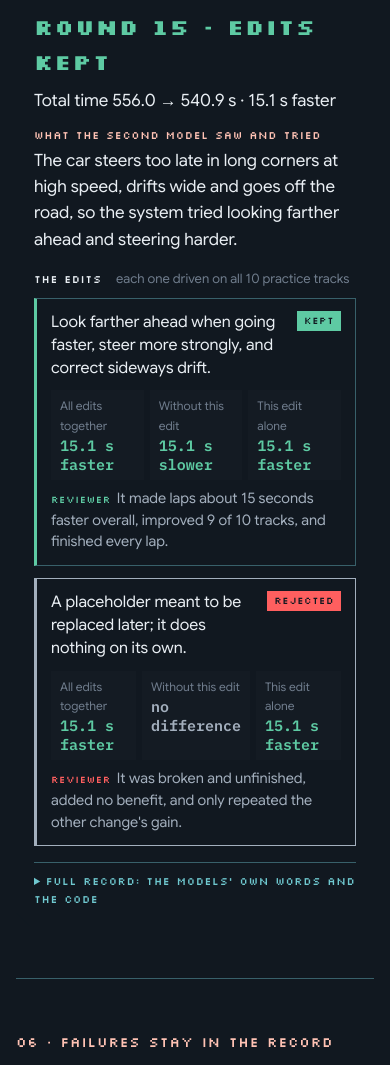
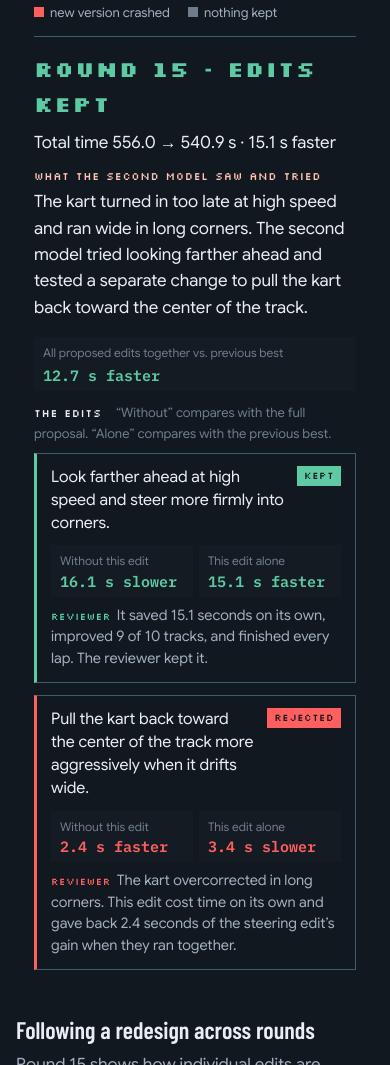
Before and after one commit to RunRiotComeOn/race-ahead-site, a plain HTML site: page index.html in a window 390 px wide. Shown: the part 8406-9471 px from the top of the page. Drawn offline with Linux system fonts and the light colour scheme; animation ran at ten frames a second.

Commit message:
Unify the round explorer and redesign history

```diff
--- a/index.html
+++ b/index.html
@@ -14,7 +14,7 @@
 <header class="top">
   <a class="logo" href="#top"><span>Race</span> <b>Ahead</b></a>
   <nav>
-    <a href="#drive">How it drives</a><a href="#start">The start</a><a href="#system">How it learns</a><a href="#evolution">Getting faster</a><a href="#round">One round</a><a href="#history">History</a><a href="#unseen">New track</a>
+    <a href="#drive">How it drives</a><a href="#start">The start</a><a href="#system">How it learns</a><a href="#evolution">Getting faster</a><a href="#round">What gets kept</a><a href="#unseen">New track</a>
     <a class="cta" href="play/">Race our AI</a>
   </nav>
 </header>
@@ -84,26 +84,27 @@
 </section>
 
 <section id="round">
-  <p class="kicker px">05 · Open one round</p>
-  <h2>Every edit is measured three ways, then judged in writing</h2>
-  <p class="lead">Each square is one round: the total time of the best version on the 10 practice tracks after that round (lower is faster). Click a square to see, in plain words, what the system tried, how each edit did on the track, and why the reviewer kept or rejected it. Round 15 is open: one edit kept, one rejected.</p>
+  <p class="kicker px">05 · Inside the improvement process</p>
+  <h2>How the system decides what to keep</h2>
+  <div class="round-stage">
+    <h3>Choosing edits in one round</h3>
+    <p class="lead">Each square shows the best total time on the 10 practice tracks after that round. Select a square to see what the system tried and why the reviewer kept or rejected each edit. Round 15 starts open with one edit kept and one rejected. The edit comparisons use illustrative timings.</p>
     <div class="explorer">
       <div class="curvebox"><svg id="curve" role="img" aria-label="Total time of the best version after each round"></svg><div class="legend" id="curveLegend"></div></div>
       <div class="rdetail" id="rDetail"></div>
     </div>
-</section>
-
-<section id="history">
-  <p class="kicker px">06 · Failures stay in the record</p>
-  <h2>Big redesigns, crashes and repairs are all kept</h2>
-  <p class="lead">The cyan line is the best version so far; each square on it is a round that made it faster (the number is its total time in seconds). A big redesign is built on a side track below the line and joins the main line only once it is faster and the reviewer agrees. A red cross is a round where the new version crashed. In rounds 1–5 a bold rewrite crashed on every track; each error message went back to the system until it gave the redesign up. In round 20 another redesign crashed on every track, was repaired in round 21, and joined the main line. Click any side track.</p>
+  </div>
+  <div id="history" class="round-stage">
+    <h3>Following a redesign across rounds</h3>
+    <p class="lead">Round 15 shows how individual edits are picked. Bigger redesigns are tested on branches and join the main line only if they beat the best time and pass review. Select a branch to see why the first redesign was dropped after round 5 or how the round 20 crash was fixed by round 21.</p>
     <div class="lineage"><div class="lscroll"><svg id="lineage" role="img" aria-label="The best version so far and the side tracks of bigger redesigns"></svg></div><p class="swipe">Swipe the chart sideways to see all 40 rounds.</p>
       <div class="legend"><span><i style="background:var(--fast)"></i>best version so far</span><span><i style="background:var(--faster)"></i>small edits kept</span><span><i style="background:var(--best)"></i>redesign that joined</span><span><i style="background:var(--slower)"></i>redesign given up · crash</span><span><i style="background:var(--chalk-3)"></i>refused by the reviewer</span></div>
       <div class="bdetail" id="bDetail"></div></div>
+  </div>
 </section>
 
 <section id="unseen">
-  <p class="kicker px">07 · A track it never practiced on</p>
+  <p class="kicker px">06 · A track it never practiced on</p>
   <h2>Back to the snowy track: first version, final version and the game's own AI</h2>
   <p class="lead">The snowy track from the start was never used for practice. Three real laps on it, replayed side by side: the bad first version, the version after 40 rounds, and the game's own AI.</p>
   <div class="race" id="raceUnseen"></div>
@@ -146,6 +147,6 @@
 <script src="data.js"></script>
 <script src="laps.js"></script>
 <script src="laps-unseen.js"></script>
-<script src="site.js?v=28-combined"></script>
+<script src="site.js?v=30-merged-rounds"></script>
 </body>
 </html>
--- a/site.js
+++ b/site.js
@@ -226,7 +226,7 @@
     branch_merge_rejected: ['faster, but the reviewer refused to let it join', '--chalk-2'], branch_merge_blocked: ['faster, held back to fix a flaw', '--chalk-2'] };
   const outLabel = o => (OUT[o.split('+')[0]] || [o.replace(/_/g, ' ')])[0] + (o.includes('+branch_dropped') ? ' · redesign dropped' : '');
   const kind = r => r.crash ? '--slower' : r.outcome === 'adopted' ? '--faster' : r.outcome === 'branch_merged' ? '--best' : r.branch ? '--slow' : '--chalk-3';
-  let cur = R.findIndex(r => r.round === 15), focus = 's2_steer_body';
+  let cur = R.findIndex(r => r.round === 15);
   $('curveLegend').innerHTML = [['--faster', 'edits kept'], ['--best', 'bigger redesign joined'], ['--slow', 'working on a bigger redesign'], ['--slower', 'new version crashed'], ['--chalk-3', 'nothing kept']]
     .map(([c, t]) => `<span><i style="background:var(${c})"></i>${t}</span>`).join('');
   function curve() {
@@ -244,42 +244,106 @@
       el('rect', { x: x(i) - (W - L - Rm) / n / 2, y: Tm, width: (W - L - Rm) / n, height: H - Tm - B, fill: 'transparent' }, g);
       if (r.crash) el('path', { d: `M${x(i) - s},${yy - s}l${2 * s},${2 * s}m0,${-2 * s}l${-2 * s},${2 * s}`, stroke: c, 'stroke-width': 3 }, g);
       else el('rect', { x: x(i) - s, y: yy - s, width: 2 * s, height: 2 * s, fill: c, stroke: css('--panel'), 'stroke-width': 1.5 }, g);
-      const go = () => { cur = i; focus = null; curve(); detail(); };
+      const go = () => { cur = i; curve(); detail(); };
       g.addEventListener('click', go); g.addEventListener('keydown', e => { if (e.key === 'Enter' || e.key === ' ') { e.preventDefault(); go(); } });
     });
   }
-  // plain-language view of a round (captions written for general readers, demo_export.py --plain); the full record stays one click away
-  const secs = v => Math.abs(v) < 0.05 ? null : Math.abs(v).toFixed(1) + ' s';
-  const meas = (label, v, kind) => {
-    if (v == null) return '';
-    const s = secs(v), txt = !s ? 'no difference' : kind === 'without' ? (v > 0 ? `${s} slower` : `${s} faster`) : (v > 0 ? `${s} faster` : `${s} slower`);
-    const good = s && (kind === 'without' ? v > 0 : v > 0), bad = s && !good;
-    return `<div class="m"><span>${label}</span><b class="${good ? 'g' : bad ? 'r' : ''}">${txt}</b></div>`;
+  // The explorer uses edited examples for cases where the raw evaluations are hard to interpret.
+  const ROUND_EXAMPLES = {
+    6: { items: { i2: { plain_why: 'The label now matches the kart’s actual top speed. It has no effect on the lap times.' } } },
+    7: { items: { a1: { alone_s: 0 }, a2: { alone_s: 0 } } },
+    9: {
+      review: 'Drifting saved time overall, but the kart ran off the road and needed six resets. The reviewer left the whole feature out.',
+      items: {
+        q_drift: { plain_why: 'The switch does nothing by itself. Removing it disables the drift feature.' },
+        pb_drift: { plain_why: 'The rule limits where the kart tries to drift. The kart still ran wide in some corners.' },
+        e_drift_key: { loo_s: 'Could not run', plain_why: 'The drift logic needs this counter, but the counter alone changes nothing.' },
+        e_consts: { loo_s: 'Needs the drift settings', plain_why: 'The settings only affect the kart when the drift logic uses them.' },
+        e_drift_tail: { alone_s: 'Needs the other drift edits', plain_why: 'This is what makes the kart drift. It needs the switch, the counter and the settings.' }
+      }
+    },
+    10: { review: 'The redesign was faster, but its three cornering settings made the kart drive the same way. It stayed on the side branch until the settings were fixed.' },
+    13: { review: 'The redesign cut total time, but the game had to put the kart back on the road twice. The reviewer rejected it because it was too unreliable in fast corners.' },
+    15: {
+      all: 12.72,
+      noticed: 'The kart turned in too late at high speed and ran wide in long corners. The second model tried looking farther ahead and tested a separate change to pull the kart back toward the center of the track.',
+      items: {
+        s1_steer_ctrl: {
+          plain: 'Look farther ahead at high speed and steer more firmly into corners.',
+          alone_s: 15.12,
+          loo_s: 16.12,
+          plain_why: 'It saved 15.1 seconds on its own, improved 9 of 10 tracks, and finished every lap. The reviewer kept it.'
+        },
+        s2_steer_body: {
+          plain: 'Pull the kart back toward the center of the track more aggressively when it drifts wide.',
+          alone_s: -3.4,
+          loo_s: -2.4,
+          plain_why: 'The kart overcorrected in long corners. This edit cost time on its own and gave back 2.4 seconds of the steering edit’s gain when they ran together.'
+        }
+      }
+    },
+    22: {
+      items: {
+        kb_base: { status: ['Failed re-check', 'n'], plain_why: 'The reviewer picked this edit after a small gain on its own. That gain disappeared when it was run again.' },
+        grip_eff: { plain_why: 'The two edits worked better together, but this one alone slowed the kart on nearly every track.' }
+      }
+    },
+    31: {
+      items: {
+        sat_keys: { loo_s: 'Needs these settings', plain_why: 'The settings have no effect by themselves. The new braking rule needs them to run.' },
+        sat_law: { alone_s: 'Needs the settings edit', plain_why: 'With its settings in place, the rule cut total time by about 1.3 seconds. Every lap finished without a reset.' }
+      }
+    },
+    34: {
+      noticed: 'The early and late braking options behaved the same way. The second model tried giving them separate thresholds for lifting off the throttle and braking.',
+      items: {
+        brake_real2: { loo_s: 'Needs this helper', plain_why: 'The helper returned the old values, so the three braking levels still behaved alike.' },
+        brake_real: { alone_s: 'Needs the braking helper', plain_why: 'The edit depended on the helper and the combined proposal made no measurable difference.' }
+      }
+    },
+    35: { items: { no_brake_bonus: { plain_why: 'Letting the kart carry its speed after a drift saved about half a second across the 10 tracks, with no side effects.' } } },
+    36: { review: 'The redesign was quicker, but it removed braking and steering options that the decision model could still select. The reviewer rejected it until the choices and the code matched.' }
+  };
+  const speedChange = v => {
+    const amount = Math.abs(v);
+    if (amount < 0.05) return 'no difference';
+    const time = amount < 0.1 ? 'under 0.1 s' : `${amount.toFixed(1)} s`;
+    return `${time} ${v > 0 ? 'faster' : 'slower'}`;
+  };
+  const meas = (label, v, removing = false) => {
+    const timed = typeof v === 'number';
+    const text = timed ? speedChange(removing ? -v : v) : v ?? 'No timed result';
+    const color = timed && Math.abs(v) >= 0.05 ? (v > 0 ? 'g' : 'r') : '';
+    return `<div class="m"><span>${label}</span><b class="${color}">${esc(text)}</b></div>`;
   };
   const modelNames = t => String(t ?? '').replace(/\bJev\b/gi, 'the decision model').replace(/\bDeepSeek\b/gi, 'LLM');
   const plainWords = t => modelNames(t).replace(/\bThe proposer\b/g, 'The system').replace(/\bthe proposer\b/g, 'the system').replace(/\bproposer\b/g, 'system');
   const NOVALID = 'No usable proposal this round: the proposed edits were invalid, so nothing was driven on track.';
   function detail() {
     const r = R[cur], o = OUT[r.outcome.split('+')[0]] || [outLabel(r.outcome), r.branch ? '--slow' : '--chalk-3'];
+    const example = ROUND_EXAMPLES[r.round] ?? {};
     const d = r.new_s ? r.champion_s - r.new_s : null;
     const times = r.new_s ? `Total time ${r.champion_s.toFixed(1)} → ${r.new_s.toFixed(1)} s · ${d.toFixed(1)} s faster` : r.crash ? 'The new version crashed, so nothing changed' : 'The best version stays the same';
-    const noticed = r.outcome === 'no_valid_proposal' ? NOVALID : plainWords(r.plain);
-    const items = r.items.map(it => {
-      const branchWork = it.all_s == null;
-      const st = branchWork ? null : r.outcome === 'confirm_failed' ? ['Not kept', 'n'] : it.admitted === true ? ['Kept', 'g'] : ['Rejected', 'r'];
-      return `<div class="item${it.id === focus ? ' focus' : ''}${st ? ' ' + st[1] : ''}" data-id="${esc(it.id)}">
+    const noticed = r.outcome === 'no_valid_proposal' ? NOVALID : example.noticed ?? plainWords(r.plain);
+    const all = example.all ?? r.items.find(it => it.all_s != null)?.all_s;
+    const hasComparisons = all != null && r.items.length > 1;
+    const testSummary = all != null ? meas(r.items.length === 1 ? 'Proposed edit vs. previous best' : 'All proposed edits together vs. previous best', all) :
+      r.branch && !r.crash && r.candidate_s != null ? meas('Redesign against the previous best', r.champion_s - r.candidate_s) : '';
+    const items = r.items.map(edit => {
+      const it = { ...edit, ...example.items?.[edit.id] };
+      const st = it.all_s == null ? null : it.status ?? (it.admitted ? ['Kept', 'g'] : ['Rejected', 'r']);
+      return `<div class="item${st ? ' ' + st[1] : ''}" data-id="${esc(it.id)}">
         <div class="ih"><p class="chg">${esc(plainWords(it.plain) || it.id)}</p>${st ? `<span class="px st ${st[1]}">${st[0]}</span>` : ''}</div>
-        ${branchWork ? '' : `<div class="meas">${meas('All edits together', it.all_s, 'with')}${meas('Without this edit', it.loo_s, 'without')}${meas('This edit alone', it.alone_s, 'with')}</div>`}
-        ${it.plain_why && !branchWork ? `<p class="ver ${st[1]}"><span class="px">Reviewer</span>${esc(plainWords(it.plain_why))}</p>` : ''}</div>`;
+        ${st && hasComparisons ? `<div class="meas">${meas('Without this edit', it.loo_s, true)}${meas('This edit alone', it.alone_s)}</div>` : ''}
+        ${st && it.plain_why ? `<p class="ver ${st[1]}"><span class="px">Reviewer</span>${esc(plainWords(it.plain_why))}</p>` : ''}</div>`;
     }).join('');
-    const record = (r.hypothesis ? `<p><b>Second model's hypothesis.</b> ${esc(modelNames(r.hypothesis))}</p>` : '') + r.items.map(it => `<div class="rec"><p class="mono">${esc(it.id)} · ${esc(it.part)}</p>
-        ${it.rationale ? `<p><b>Rationale.</b> ${esc(modelNames(it.rationale))}</p>` : ''}${it.verdict ? `<p><b>Reviewer.</b> ${esc(modelNames(it.verdict))}</p>` : ''}${it.diff ? `<pre>${esc(modelNames(it.diff))}</pre>` : ''}</div>`).join('');
-    $('rDetail').innerHTML = `<div class="rh"><h3 class="px" style="color:var(${r.crash ? '--slower' : o[1]})">Round ${r.round} · ${esc(o[0])}</h3><span>${times}</span></div>
+    $('rDetail').innerHTML = `<div class="rh"><h4 class="px" style="color:var(${r.crash ? '--slower' : o[1]})">Round ${r.round} · ${esc(o[0])}</h4><span>${times}</span></div>
       ${r.outcome === 'confirm_failed' ? `<div class="alert"><span class="px">Re-check</span> The reviewer's choice was driven again as a whole and was not faster than the best version, so nothing was kept.</div>` : ''}
       ${r.crash ? `<div class="alert"><span class="px">Crash</span> The new version failed on ${r.crash_tracks} of 10 tracks. The error message goes back to the second model for the next round.</div>` : ''}
       <p class="noticed"><span class="px y">What the second model saw and tried</span>${esc(noticed)}</p>
-      ${items ? `<p class="px sub">The edits${r.items.some(it => it.all_s == null) ? ' <span>work on a big redesign aside: judged together when it asks to join</span>' : ' <span>each one driven on all 10 practice tracks</span>'}</p><div class="items">${items}</div>` : ''}
-      ${record ? `<details class="record"><summary class="px">Full record: the models' own words and the code</summary>${record}</details>` : ''}`;
+      ${testSummary ? `<div class="meas round-test">${testSummary}</div>` : ''}
+      ${example.review ? `<p class="ver round-review"><span class="px">Reviewer</span>${esc(example.review)}</p>` : ''}
+      ${items ? `<p class="px sub">The edits${hasComparisons ? ' <span>“Without” compares with the full proposal. “Alone” compares with the previous best.</span>' : r.branch ? ' <span>tested together as a redesign</span>' : ''}</p><div class="items">${items}</div>` : ''}`;
   }
   curve(); detail();
 
@@ -310,7 +374,7 @@
     const b = D.branches[bSel], [endTxt, endCol] = END[b.end];
     const rows = b.rounds.map(([r, c, crash, o]) => `<div class="row"><span>Round ${r} · ${esc(outLabel(o))}</span><span class="mono" style="color:${crash ? 'var(--slower)' : ''}">${crash ? `crashed on ${(R.find(q => q.round === r) || {}).crash_tracks ?? '?'} of 10 tracks` : c != null && c < 2000 ? 'total ' + c.toFixed(1) + ' s' : '—'}</span></div>`).join('');
     const champ = (R.find(r => r.round === b.opened) || {}).champion_s;
-    $('bDetail').innerHTML = `<div class="rh"><h3 class="px" style="color:var(${endCol})">${endTxt}</h3><span>started in round ${b.opened}${champ ? ` · the best version then: ${champ.toFixed(1)} s` : ''}</span></div>
+    $('bDetail').innerHTML = `<div class="rh"><h4 class="px" style="color:var(${endCol})">${endTxt}</h4><span>started in round ${b.opened}${champ ? ` · the best version then: ${champ.toFixed(1)} s` : ''}</span></div>
       <p class="noticed"><span class="px y">What the redesign tried</span>${esc(plainWords((R.find(r => r.round === b.opened) || {}).plain))}</p>
       <p class="px sub">Round by round</p>${rows}`;
   }
--- a/style.css
+++ b/style.css
@@ -172,6 +172,8 @@ h1.title b{font-weight:800;text-shadow:-.05em 0 0 rgba(111,200,207,.3),-.1em 0 0
 .syslist b{display:block;font:600 19px var(--f-display);color:var(--c)}.syslist span{font-size:14px;color:var(--chalk-2)}
 
 /* round explorer */
+.round-stage + .round-stage{margin-top:clamp(28px,5vw,56px)}
+.round-stage > h3{font:600 clamp(24px,3vw,32px)/1.15 var(--f-display);margin:0 0 14px}
 .explorer,.lineage{background:var(--asphalt);padding:18px;clip-path:var(--notch)}
 #curve,#lineage{width:100%;display:block}
 #lineage{height:240px}
@@ -181,7 +183,7 @@ h1.title b{font-weight:800;text-shadow:-.05em 0 0 rgba(111,200,207,.3),-.1em 0 0
 .legend i{display:inline-block;width:10px;height:10px;margin-right:6px}
 .rdetail{border-top:1px solid var(--rule);margin-top:12px;padding-top:14px}
 .rh{display:flex;flex-wrap:wrap;gap:8px 16px;align-items:baseline}
-.rh h3{margin:0;font-size:22px}.rh .mono{color:var(--chalk-2)}
+.rh h4{margin:0;font-size:22px}.rh .mono{color:var(--chalk-2)}
 .alert{margin:10px 0;border:1px solid var(--slower);background:rgba(255,95,95,.08);padding:8px 12px;font-size:14px;color:var(--chalk-2)}
 .alert .px{color:var(--slower);font-size:12px;margin-right:6px}
 .cols{display:grid;grid-template-columns:5fr 7fr;gap:20px;margin-top:12px}
@@ -192,21 +194,19 @@ h1.title b{font-weight:800;text-shadow:-.05em 0 0 rgba(111,200,207,.3),-.1em 0 0
 .sub{font-size:11px;color:var(--chalk);margin:0 0 8px}.sub span{color:var(--chalk-3);font-family:var(--f-body);text-transform:none;letter-spacing:0;margin-left:8px;font-size:13px}
 .items{display:grid;grid-template-columns:repeat(auto-fit,minmax(320px,1fr));gap:12px}
 .item{background:var(--asphalt);border:1px solid var(--rule);border-left:3px solid var(--chalk-3);padding:12px 14px}
-.item.g{border-left-color:var(--faster)}.item.r{border-left-color:var(--slower)}.item.focus{border-color:var(--chalk-2)}
+.item.g{border-left-color:var(--faster)}.item.r{border-left-color:var(--slower)}
 .ih{display:flex;gap:12px;align-items:flex-start;justify-content:space-between}
 .chg{margin:0;font-size:16px;line-height:1.45;color:var(--chalk)}
 .st{flex:none;font-size:10px;padding:2px 7px;color:var(--asphalt)}.st.g{background:var(--faster)}.st.r{background:var(--slower)}.st.n{background:var(--chalk-3)}
-.meas{display:grid;grid-template-columns:repeat(3,1fr);gap:6px;margin:10px 0 4px}
+.meas{display:grid;grid-template-columns:repeat(2,minmax(0,1fr));gap:6px;margin:10px 0 4px}
+.meas.round-test{display:flex;margin:0 0 12px}
 .meas .m{background:#141b23;padding:6px 9px;display:flex;flex-direction:column;gap:1px}
+.round-test .m{flex-direction:row;flex-wrap:wrap;align-items:baseline;gap:4px 12px}
 .meas .m span{font-size:12px;color:var(--chalk-3)}.meas .m b{font:600 15px var(--f-data);color:var(--chalk-2)}
 b.g{color:var(--faster)!important}b.r{color:var(--slower)!important}
 .ver{font-size:14.5px;color:var(--chalk-2);margin:8px 0 0;line-height:1.5}
 .ver .px{font-size:10px;margin-right:6px}.ver.g .px{color:var(--faster)}.ver.r .px{color:var(--slower)}
-.record{margin-top:16px;border-top:1px solid var(--rule);padding-top:10px}
-.record summary{font-size:11px;color:var(--fast);cursor:pointer}
-.record p{font-size:13.5px;color:var(--chalk-2);line-height:1.55;margin:8px 0}.record p b{color:var(--chalk)}
-.record .rec{border-left:2px solid var(--rule);padding-left:12px;margin:12px 0}.record .mono{color:var(--fast);font-size:13px}
-.record pre{max-height:260px;overflow:auto;background:#0f141a;border:1px solid var(--rule);padding:10px;font:12px/1.45 var(--f-data);color:var(--chalk-2)}
+.round-review{margin:0 0 12px}
 .bdetail{border-top:1px solid var(--rule);margin-top:10px;padding-top:12px}
 .bdetail .hyptxt{margin:8px 0 10px;max-width:900px}
 .bdetail .row{display:flex;justify-content:space-between;gap:12px;border-bottom:1px solid var(--rule);padding:4px 0;font-size:14px;max-width:520px;color:var(--chalk-2)}
```
Lines whose indentation alone changed are shown as unchanged.
